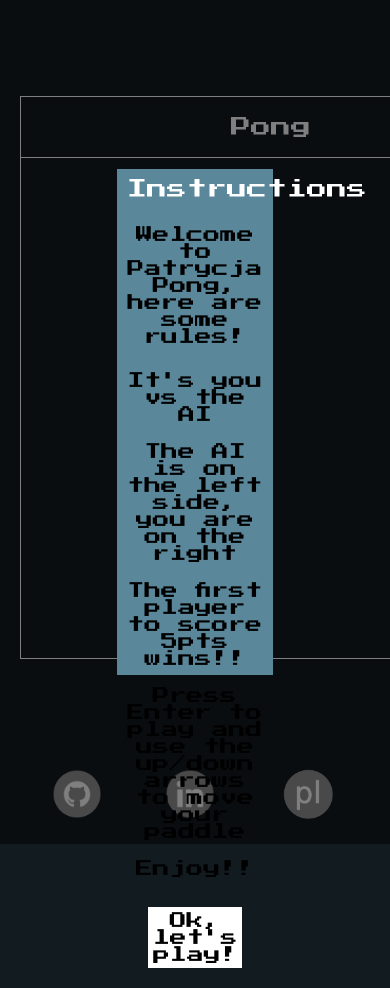
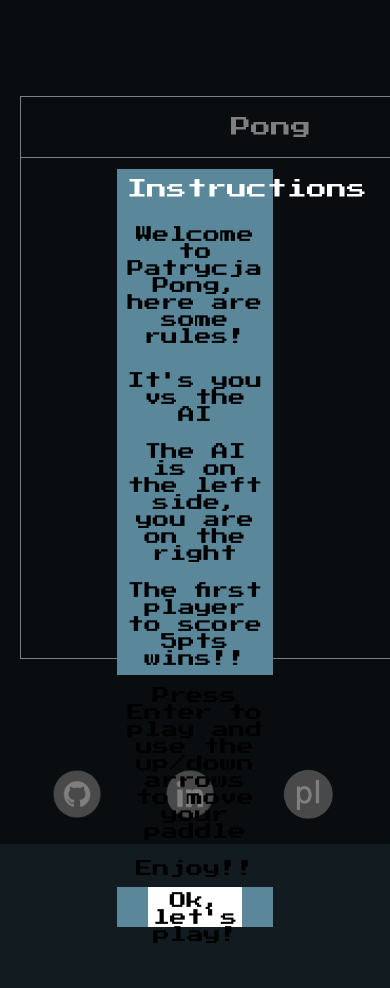
Before and after one commit to plupinska/Pong, a plain HTML site: page index.html in a window 390 px wide. Shown: the top 988 px of the page. After the commit the page ends 943 px from the top, so only its background shows below. Drawn offline with Linux system fonts and the light colour scheme.

Commit message:
Make modal responsive

```diff
--- a/css/modal.css
+++ b/css/modal.css
@@ -21,6 +21,7 @@
   align-items: center;
   width: 40%;
   max-height: 60%;
+  min-height: 320px;
   background-color: #5A879A;
   font-size: 2vh;
 }
@@ -34,10 +35,12 @@
 
 #button-container {
   width: 100%;
+  min-height: 40px;
   display: flex;
   flex-direction: column;
   justify-content: center;
   align-items: center;
+  background-color: #5A879A;
 }
 
 .title-inst {
```
